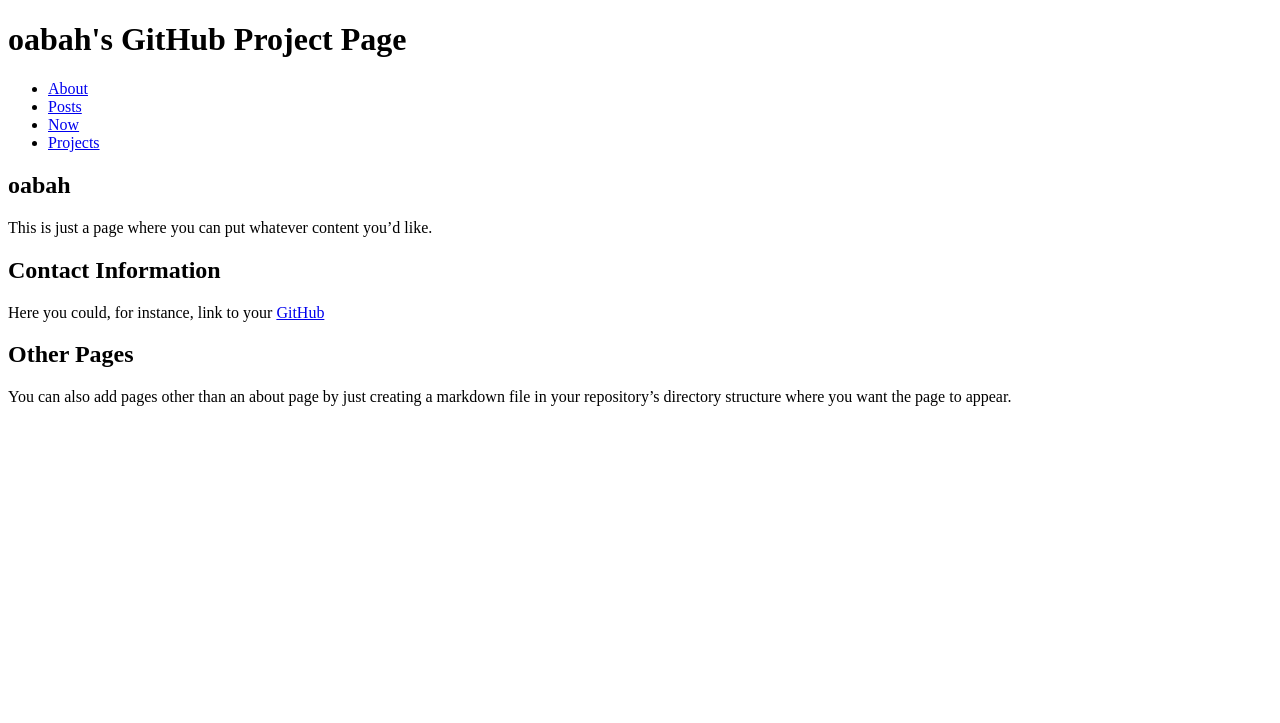
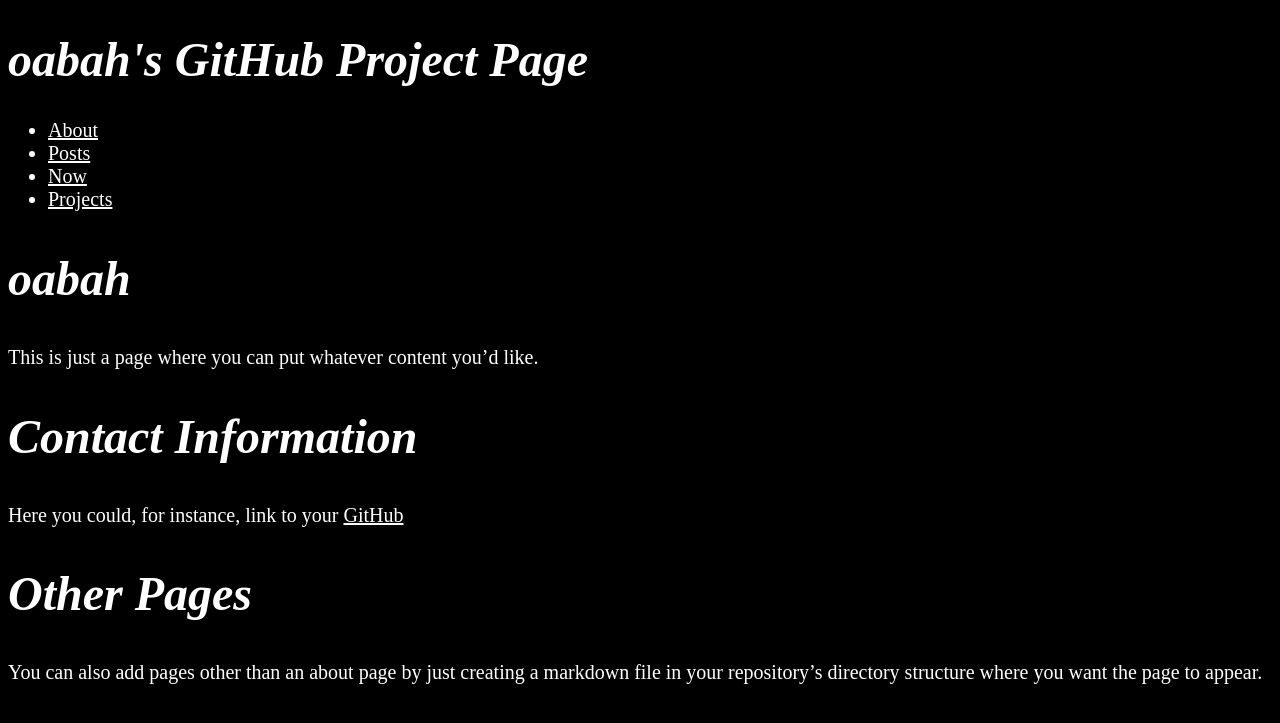
Before and after one commit to oabah/oabah.github.io, a Jekyll site: the page built from about.md, in a window 1280 px wide. Shown: the top 723 px of the page. Built offline with Jekyll 4.4.1, drawn with Linux system fonts in a browser that asks for light colours.

Commit message:
Update main.html

```diff
--- a/_layouts/main.html
+++ b/_layouts/main.html
@@ -1,7 +1,7 @@
 <!DOCTYPE html>
 <html>
   <head>
-    <link rel="stylesheet" type="text/css" href="oabah.github.io/style.css">
+    <link rel="stylesheet" type="text/css" href="/style.css">
     <title>{{page.title}}</title>
   </head>
   <body>
```
